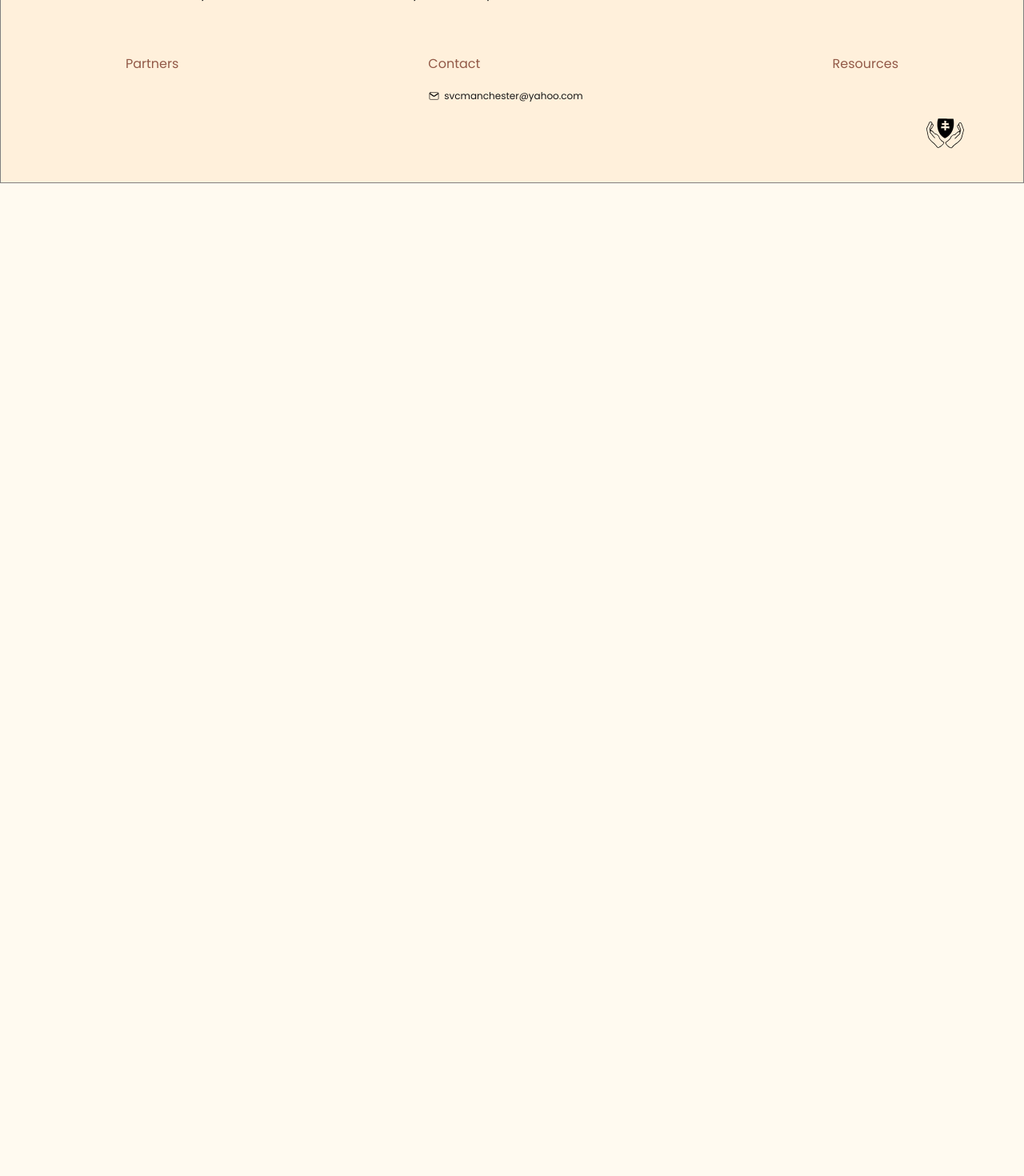
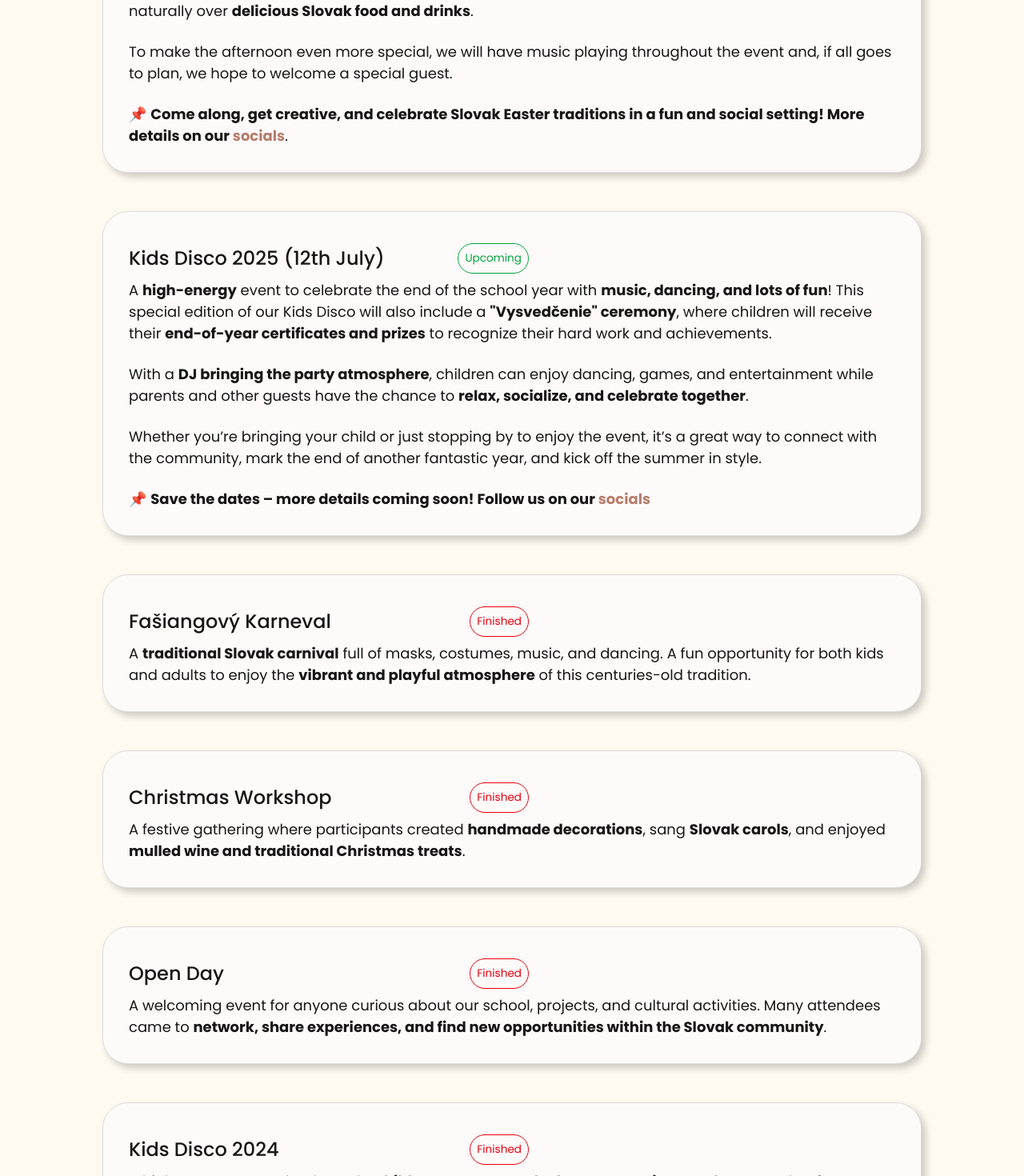
Before and after one commit to Jisin0/charity, a Next.js app: page /events in a window 1280 px wide. Shown: the part 1320-2790 px from the top of the page at 80% size. Before the commit the page ends 1549 px from the top, so only its background shows below. Built offline with nearby package versions, Linux system fonts and the light colour scheme.

Commit message:
feat(events): add all events

```diff
--- a/app/components/Card.jsx
+++ b/app/components/Card.jsx
@@ -24,7 +24,7 @@ const Card = ({ background, children }) => {
         {hasBackground && (
           <div
             style={{
-              backgroundColor: 'rgba(0, 0, 0, 0.4)', // Adjust darkness here
+              backgroundColor: 'rgba(0, 0, 0, 0.4)', // adjust darkness here
               position: 'absolute',
               top: 0,
               left: 0,
--- /dev/null
+++ b/app/events/EventsCard.tsx
@@ -0,0 +1,34 @@
+import React from 'react'
+
+
+type EventsCardProps = {
+  title: string;
+  date?: string;
+  isUpcoming?: boolean;
+  children?: React.ReactNode;
+};
+
+export default function EventsCard({ title, date, isUpcoming, children }: EventsCardProps) {
+  return (
+    <div className="card">
+      <div
+        style={{
+          display: 'flex',
+          width: '100%',
+          maxWidth: '500px',
+          justifyContent: 'space-between',
+          alignItems: 'center'
+        }}
+      >
+        <h4 className='pt-0'>
+          {title} {date && (<>({date})</>)}
+        </h4>
+        {isUpcoming?
+          (<p className="p-2 text-green-600 border-green-600 rounded-full border-1" style={{fontSize: '0.85rem'}}>Upcoming</p>) :
+          (<p className="p-2 text-red-600 border-red-600 rounded-full border-1" style={{fontSize: '0.85rem'}}>Finished</p>)}
+      </div>
+
+      {children && <div>{children}</div>}
+    </div>
+  );
+}
--- a/app/events/page.tsx
+++ b/app/events/page.tsx
@@ -1,6 +1,7 @@
 import React from 'react'
 
 import Card from '../components/Card'
+import EventsCard from './EventsCard'
 
 export default function Events() {
   return (
@@ -33,15 +34,67 @@ export default function Events() {
       </Card>
 
 
-      <h3>Upcoming Events</h3>
+      <h3>All Events</h3>
       <p>Join us for our upcoming events—come with friends or come alone; you’ll always find a warm and friendly group to welcome you.</p>
+      <p>Our past events have brought together people of all ages and backgrounds to celebrate, learn, and enjoy Slovak traditions in real life. </p>
+      <br/>
 
-      <h4>Easter Workshop (6th April)</h4>
-      <p>Step into the world of <b>Slovak Easter traditions</b> at our <b>Easter Workshop</b>, where culture, creativity, and community come together for a fun and welcoming afternoon. </p>
+      <EventsCard date='6th April' title='🥚 Easter Workshop' isUpcoming>
+        <p>Step into the world of <b>Slovak Easter traditions</b> at our <b>Easter Workshop</b>, where culture, creativity, and community come together for a fun and welcoming afternoon. </p>
+
+        <br/>
+
+        <p>This <b>hands-on event</b> will offer something for everyone—<b>families, individuals, and anyone who enjoys arts, crafts, and festive traditions</b>. Join us in decorating eggs using <b>traditional Slovak techniques</b>, creating beautiful Easter crafts, and learning about the unique customs that make Slovak Easter so special. </p>
+        <br/>
+
+        <p>But this event is more than just a workshop it’s also a <b>social gathering</b> where you can <b>meet new people, enjoy great company, and experience a warm community atmosphere</b>. Whether you’re <b>coming with friends, family, or on your own</b>, you’ll find a friendly, relaxed environment where connections happen naturally over <b>delicious Slovak food and drinks</b>. </p>
+        <br/>
+
+        <p>To make the afternoon even more special, we will have music playing throughout the event and, if all goes to plan, we hope to welcome a special guest. </p>
+        <br/>
+
+        <p>📌 <b>Come along, get creative, and celebrate Slovak Easter traditions in a fun and social setting! More details on our <a href="#contact">socials</a></b>.</p>
+      </EventsCard>
+
+
+      <EventsCard date='12th July' title='Kids Disco 2025' isUpcoming>
+        <p>A <b>high-energy</b> event to celebrate the end of the school year with <b>music, dancing, and lots of fun</b>! This special edition of our Kids Disco will also include a <b>{'"'}Vysvedčenie{'"'} ceremony</b>, where children will receive their <b>end-of-year certificates and prizes</b> to recognize their hard work and achievements. </p>
+        <br/>
+
+        <p>With a <b>DJ bringing the party atmosphere</b>, children can enjoy dancing, games, and entertainment while parents and other guests have the chance to <b>relax, socialize, and celebrate together</b>. </p>
+        <br/>
+
+        <p>Whether you’re bringing your child or just stopping by to enjoy the event, it’s a great way to connect with the community, mark the end of another fantastic year, and kick off the summer in style. </p>
+        <br/>
+
+        <p>📌 <b>Save the dates – more details coming soon! Follow us on our <a href="#contact">socials</a></b></p>
+      </EventsCard>
+
+      <EventsCard title='Fašiangový Karneval '>
+        <p>A <b>traditional Slovak carnival</b> full of masks, costumes, music, and dancing. A fun opportunity for both kids and adults to enjoy the <b>vibrant and playful atmosphere</b> of this centuries-old tradition. </p>
+      </EventsCard>
+
+      <EventsCard title='Christmas Workshop '>
+        <p>A festive gathering where participants created <b>handmade decorations</b>, sang <b>Slovak carols</b>, and enjoyed <b>mulled wine and traditional Christmas treats</b>. </p>
+      </EventsCard>
+
+      <EventsCard title='Open Day '>
+        <p>
+        A welcoming event for anyone curious about our school, projects, and cultural activities. Many attendees came to <b>network, share experiences, and find new opportunities within the Slovak community</b>.
+        </p>
+      </EventsCard>
+
+      <EventsCard title='Kids Disco 2024 '>
+        <p>
+        A high-energy event that brought <b>children, parents, and other community members</b> together for an evening of music, dancing, and socializing.
+        </p>
+      </EventsCard>
 
       <br/>
+      <p>Whether you’re looking for a family-friendly event, a relaxed social gathering, or a cultural experience, there’s always something happening at SVC-SM. </p>
+      <br/>
 
-      <p>This <b>hands-on event</b> will offer something for everyone—<b>families, individuals, and anyone who enjoys arts, crafts, and festive traditions</b>. Join us in decorating eggs using <b>traditional Slovak techniques</b>, creating beautiful Easter crafts, and learning about the unique customs that make Slovak Easter so special. </p>
+      <p>Visit our event gallery to see highlights from our past events. </p>
 
     </div>
   )
--- a/app/globals.css
+++ b/app/globals.css
@@ -281,6 +281,15 @@ footer {
     padding-bottom: 1rem;
 }
 
+.card h4 {
+    padding-top: 0.5rem;
+    ;
+}
+
+.card a {
+    color: #b67d6c;
+}
+
 .mainContainer {
     padding: 5vh 10vw 10vh 10vw;
 }
@@ -302,7 +311,7 @@ footer {
 h4 {
     padding-top: 2.5rem;
     font-size: 1.5em;
-    font-weight: 400;
+    font-weight: 500;
     padding-bottom: 0.5rem;
 }
 
--- a/app/layout.tsx
+++ b/app/layout.tsx
@@ -49,7 +49,7 @@ export default function RootLayout({
                 <ul></ul>
               </div>
 
-              <div>
+              <div id="contact">
                 <p className="footerTitle">Contact</p>
                 <ul>
         <li>
```
